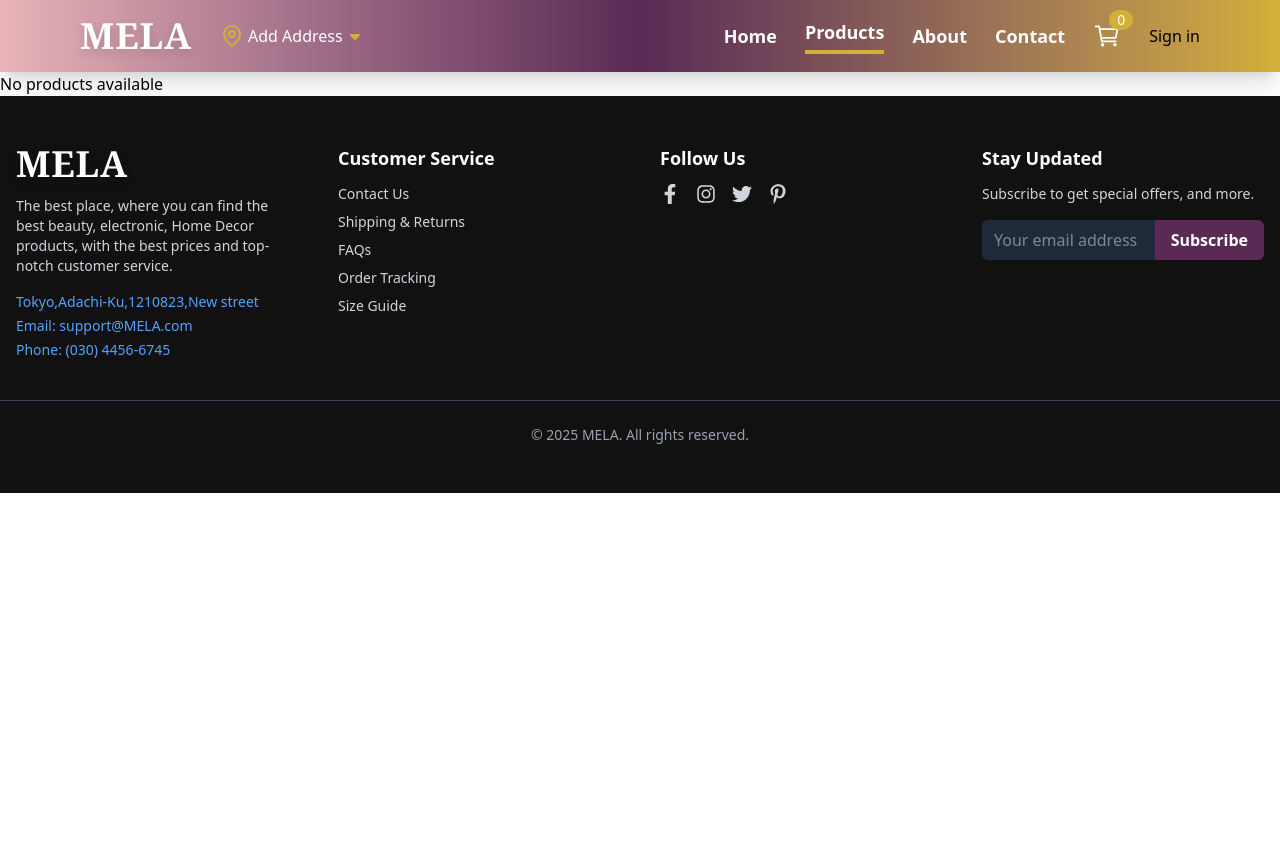
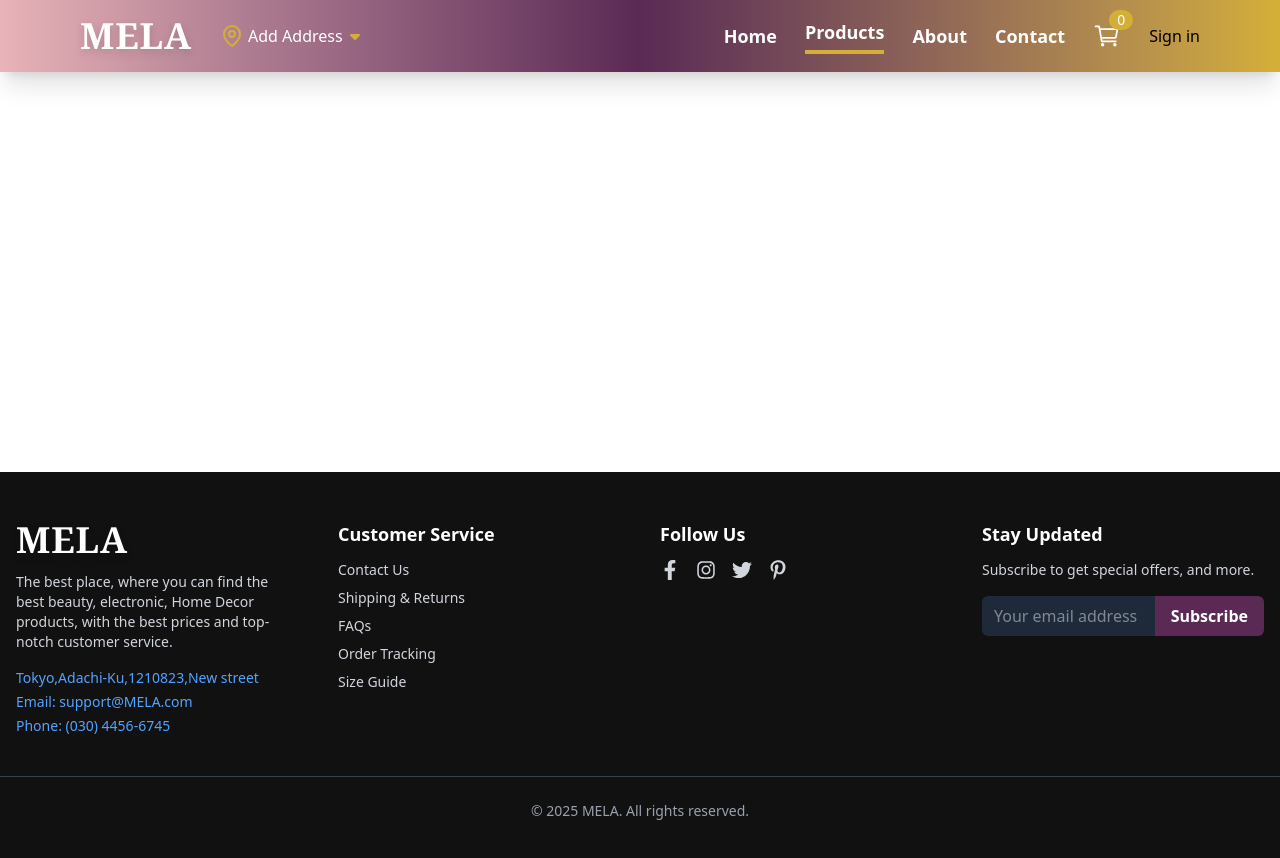
Before and after one commit to surenpal/E_commerce_audio_shop, a React (Vite) app: page /products in a window 1280 px wide. Shown: the top 858 px of the page. Before the commit the page ends 800 px from the top, so only its background shows below. Built offline with nearby package versions, Linux system fonts and the light colour scheme; no server answers.

Commit message:
gonna import the video when there is no product available

```diff
--- a/src/pages/Products.jsx
+++ b/src/pages/Products.jsx
@@ -22,7 +22,10 @@ const Products = () => {
 
 
           ):(
-            <div>No products available</div>
+            <div className='flex items-center justify-center h-[400px]'>
+              <video muted autoPlay loop></video>
+
+            </div>
           )
         }
       </div>
```
